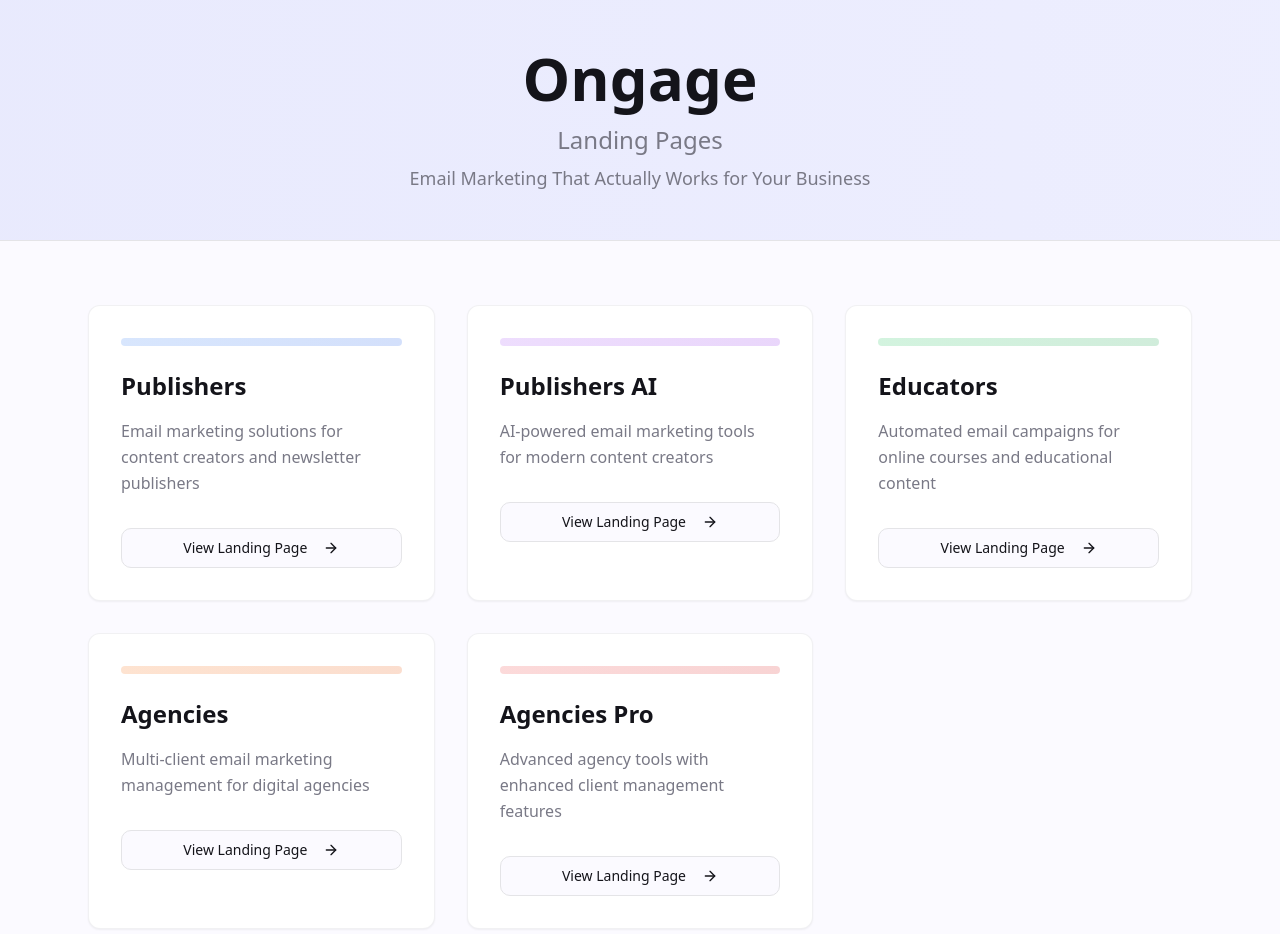
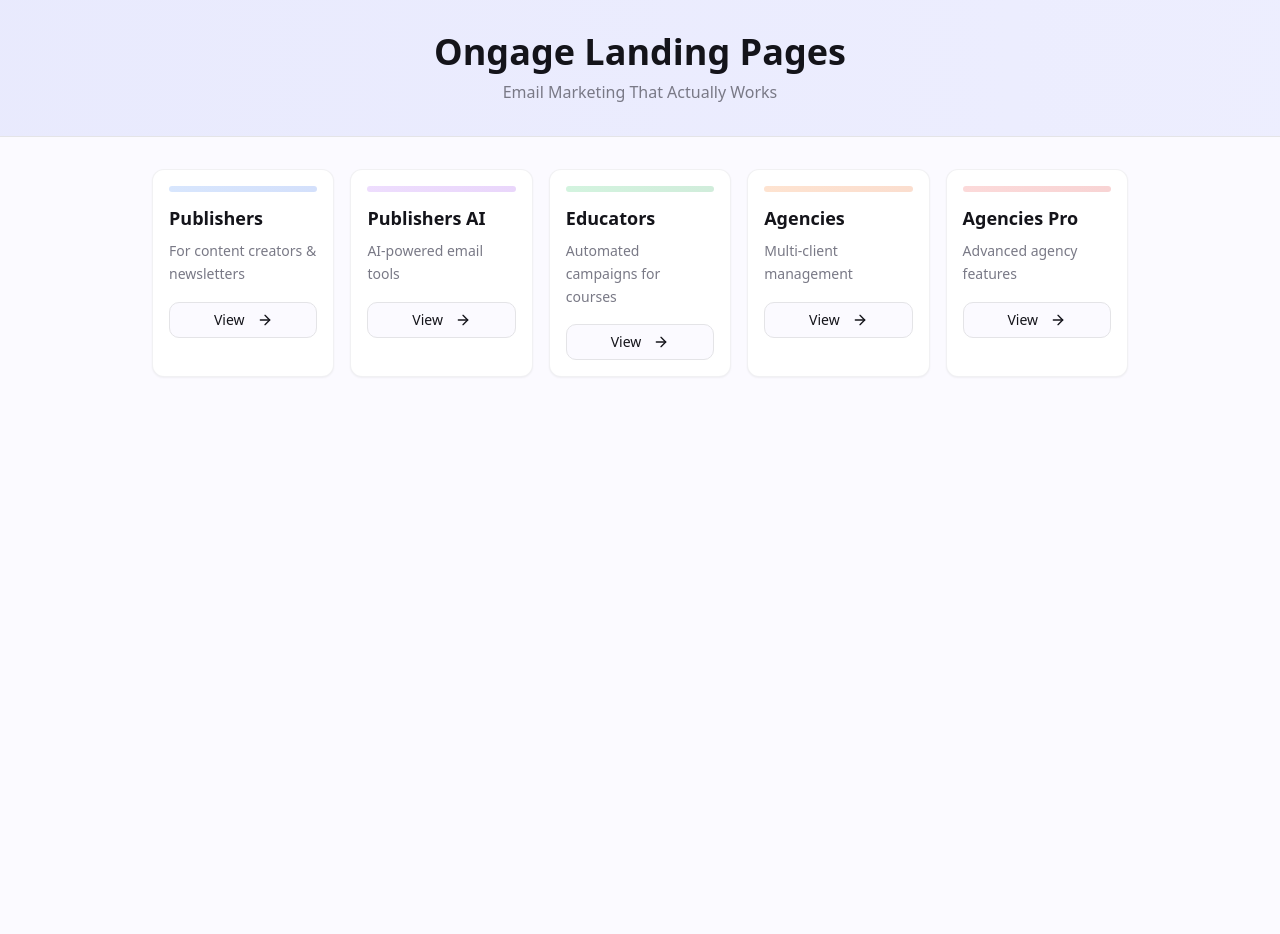
Before and after one commit to tanyarofman/ongage-landing-pages-6-pages, a React (Vite) app: page / in a window 1280 px wide. Shown: the top 934 px of the page. After the commit the page ends 800 px from the top, so only its background shows below. Built offline with nearby package versions, Linux system fonts and the light colour scheme.

Commit message:
Refactor main page layout
Adjusted the main page to fit the screen, shortening and shrinking content to ensure it fits within a single view.

```diff
--- a/src/pages/Main.tsx
+++ b/src/pages/Main.tsx
@@ -7,31 +7,31 @@ const Main = () => {
   const landingPages = [
     {
       title: "Publishers",
-      description: "Email marketing solutions for content creators and newsletter publishers",
+      description: "For content creators & newsletters",
       path: "/publishers",
       color: "from-blue-500/20 to-blue-600/20"
     },
     {
       title: "Publishers AI",
-      description: "AI-powered email marketing tools for modern content creators",
+      description: "AI-powered email tools",
       path: "/publishers-ai",
       color: "from-purple-500/20 to-purple-600/20"
     },
     {
       title: "Educators",
-      description: "Automated email campaigns for online courses and educational content",
+      description: "Automated campaigns for courses",
       path: "/educators",
       color: "from-green-500/20 to-green-600/20"
     },
     {
       title: "Agencies",
-      description: "Multi-client email marketing management for digital agencies",
+      description: "Multi-client management",
       path: "/agencies",
       color: "from-orange-500/20 to-orange-600/20"
     },
     {
       title: "Agencies Pro",
-      description: "Advanced agency tools with enhanced client management features",
+      description: "Advanced agency features",
       path: "/agencies-2",
       color: "from-red-500/20 to-red-600/20"
     }
@@ -41,46 +41,44 @@ const Main = () => {
     <main className="min-h-screen bg-background">
       {/* Header */}
       <div className="bg-gradient-to-r from-primary/10 to-primary-glow/10 border-b border-border">
-        <div className="max-w-6xl mx-auto px-6 py-12 text-center">
-          <h1 className="text-4xl md:text-6xl font-bold text-foreground mb-4">
-            Ongage
+        <div className="max-w-6xl mx-auto px-6 py-8 text-center">
+          <h1 className="text-3xl md:text-4xl font-bold text-foreground mb-2">
+            Ongage Landing Pages
           </h1>
-          <p className="text-xl md:text-2xl text-muted-foreground mb-2">
-            Landing Pages
-          </p>
-          <p className="text-lg text-muted-foreground">
-            Email Marketing That Actually Works for Your Business
+          <p className="text-muted-foreground">
+            Email Marketing That Actually Works
           </p>
         </div>
       </div>
 
       {/* Landing Page Cards */}
-      <div className="max-w-6xl mx-auto px-6 py-16">
-        <div className="grid md:grid-cols-2 lg:grid-cols-3 gap-8">
+      <div className="max-w-5xl mx-auto px-6 py-8">
+        <div className="grid grid-cols-1 md:grid-cols-3 lg:grid-cols-5 gap-4">
           {landingPages.map((page, index) => (
             <Card
               key={index}
               className="group hover:shadow-feature transition-all duration-300 hover:-translate-y-1 animate-fade-in border-border/50"
               style={{ animationDelay: `${index * 0.1}s` }}
             >
-              <CardContent className="p-8">
-                <div className={`w-full h-2 bg-gradient-to-r ${page.color} rounded-full mb-6`}></div>
+              <CardContent className="p-4">
+                <div className={`w-full h-1.5 bg-gradient-to-r ${page.color} rounded-full mb-3`}></div>
 
-                <h2 className="text-2xl font-bold text-foreground mb-4 group-hover:text-primary transition-colors">
+                <h2 className="text-lg font-bold text-foreground mb-2 group-hover:text-primary transition-colors">
                   {page.title}
                 </h2>
 
-                <p className="text-muted-foreground mb-8 leading-relaxed">
+                <p className="text-sm text-muted-foreground mb-4 leading-relaxed">
                   {page.description}
                 </p>
 
                 <Link to={page.path}>
                   <Button
                     variant="outline"
+                    size="sm"
                     className="w-full group-hover:bg-primary group-hover:text-primary-foreground group-hover:border-primary transition-all duration-300"
                   >
-                    View Landing Page
-                    <ArrowRight className="ml-2 h-4 w-4 group-hover:translate-x-1 transition-transform" />
+                    View
+                    <ArrowRight className="ml-1 h-3 w-3 group-hover:translate-x-1 transition-transform" />
                   </Button>
                 </Link>
               </CardContent>
```
